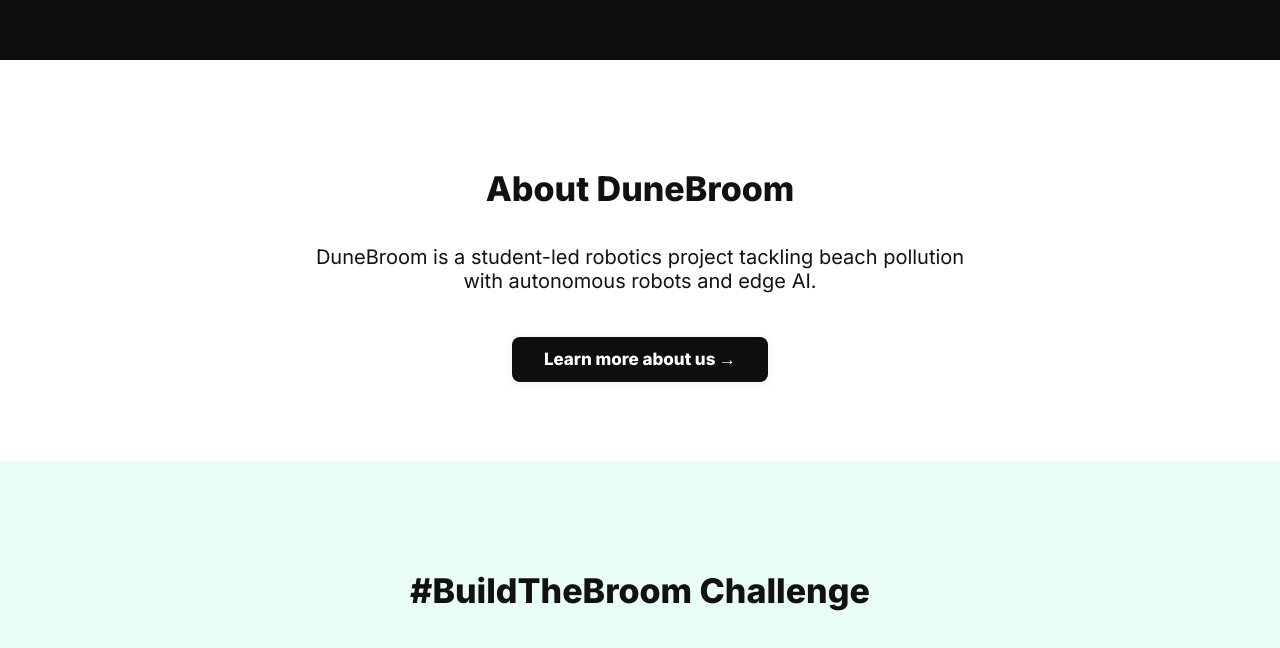
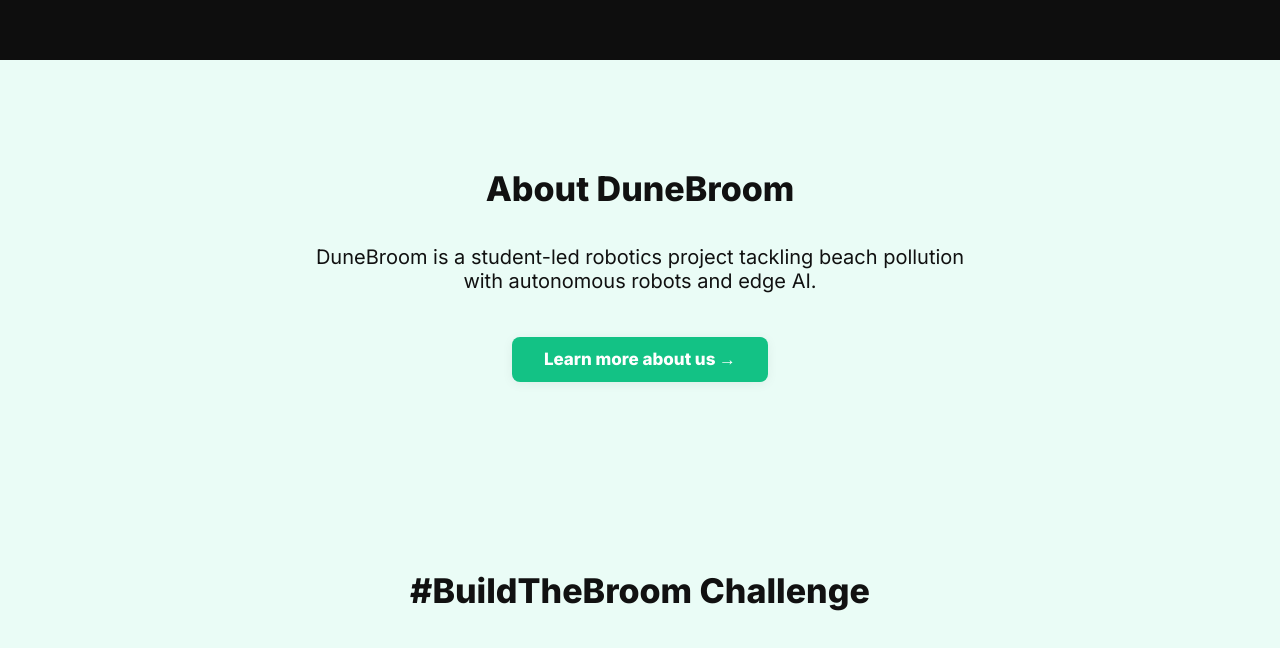
Before and after one commit to groverneev/DuneBroom_Website, a Next.js app: page / in a window 1280 px wide. Shown: the part 687-1335 px from the top of the page. Built offline with nearby package versions, Linux system fonts and the light colour scheme.

Commit message:
idk_what_to_write

```diff
--- a/app/page.tsx
+++ b/app/page.tsx
@@ -37,7 +37,7 @@ export default function Home() {
 
       {/* ABOUT PREVIEW */}
       <section id="about" style={{
-        background: '#fff',
+        background: '#eafcf6',
         color: '#111',
         padding: '5rem 2rem',
         display: 'flex',
@@ -51,7 +51,7 @@ export default function Home() {
 <a href="/about" style={{
   marginTop: 24,
   display: 'inline-block',
-  background: '#0e0e0e',
+  background: '#13c285',
   color: '#fff',
   fontWeight: 700,
   borderRadius: 8,
```
